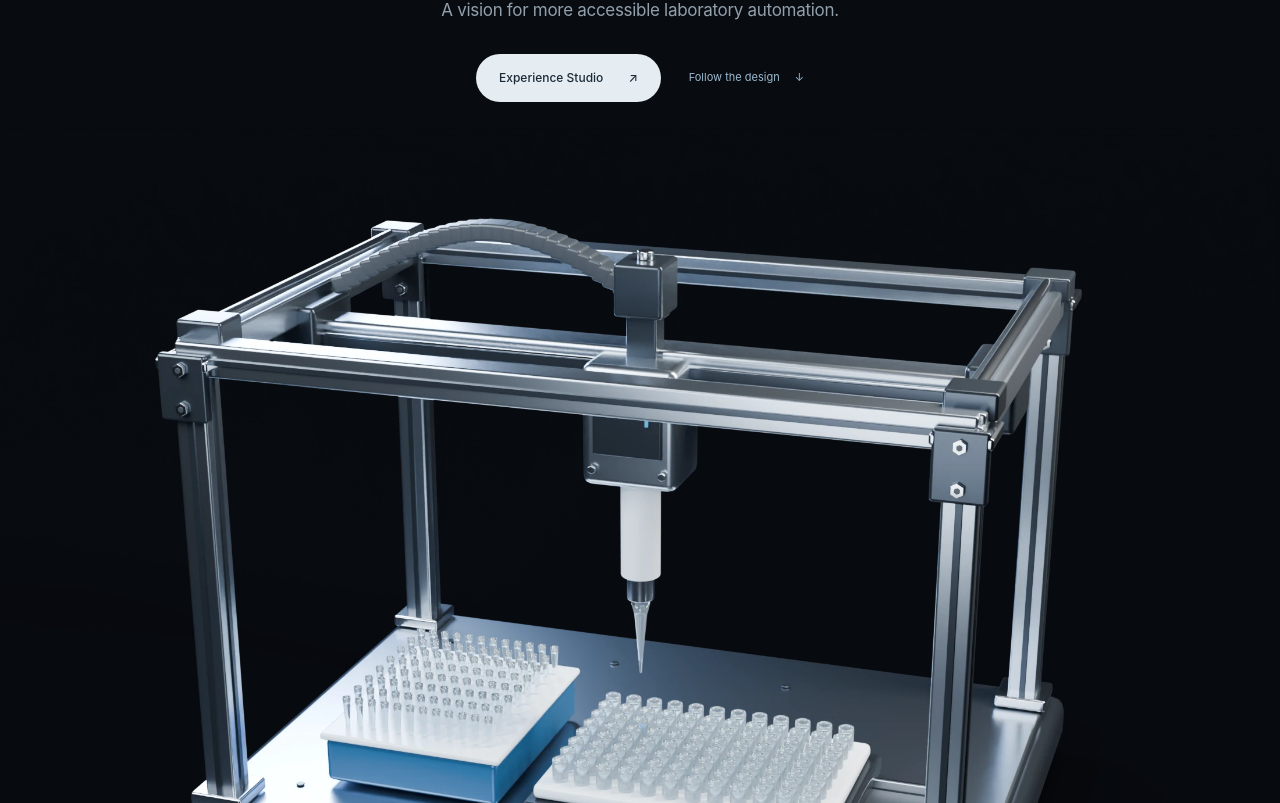
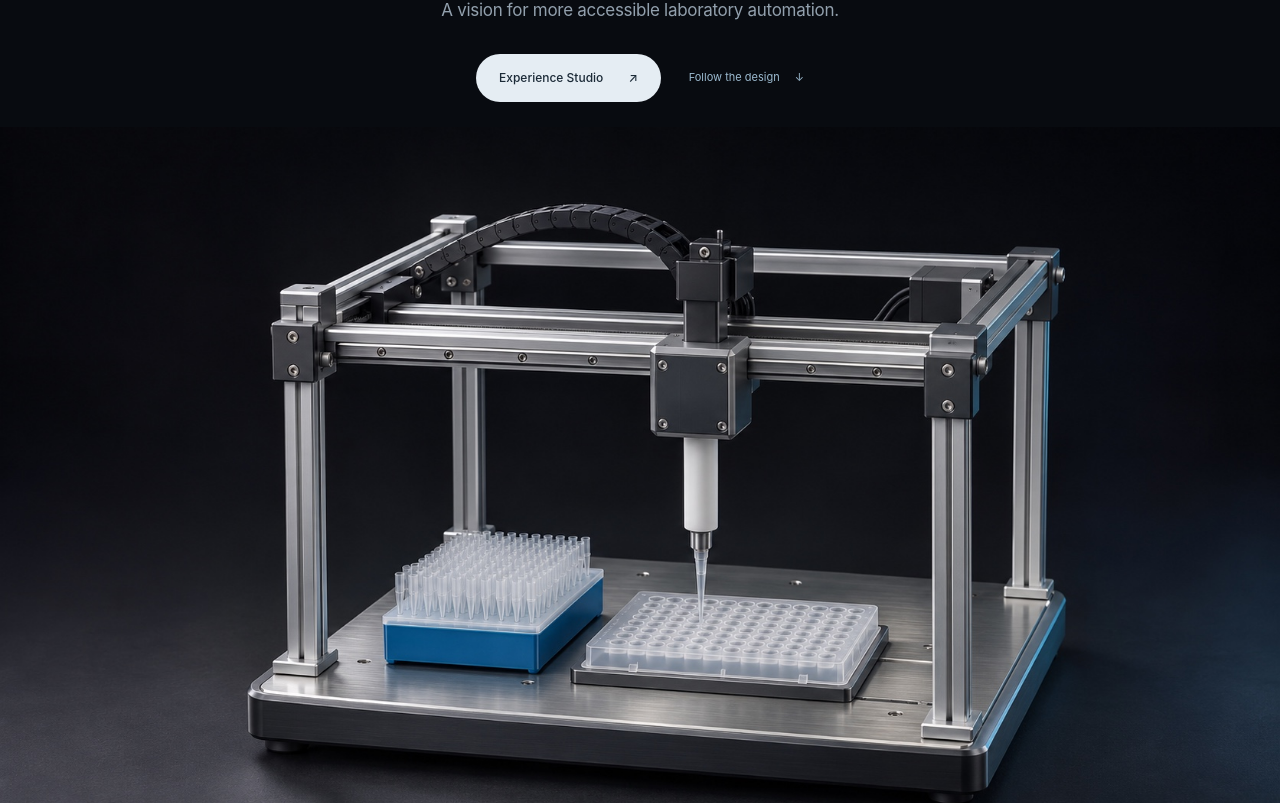
Before and after one commit to Tofu-coder/pipeomatic, a React (Vite) app: page / in a window 1280 px wide. Shown: the part 397-1200 px from the top of the page. Built offline with nearby package versions, Linux system fonts and the light colour scheme.

Commit message:
Use approved concept still for opening image

```diff
--- a/index.html
+++ b/index.html
@@ -11,7 +11,7 @@
     <link
       rel="preload"
       as="image"
-      href="%BASE_URL%images/studio-portrait.webp"
+      href="%BASE_URL%images/studio-opening.jpg"
     />
     <title>PipeOmatiC.io — Less repetition. More discovery.</title>
   </head>
--- a/src/ProductReveal.tsx
+++ b/src/ProductReveal.tsx
@@ -276,10 +276,10 @@ export default function ProductReveal() {
         </div>
         <figure className="launch-portrait">
           <img
-            src={`${import.meta.env.BASE_URL}images/studio-portrait.webp`}
-            alt="Studio-rendered full view of the proposed PipeOmatiC gantry system, with a single pipette, a 96-well plate, a tip rack, and a disposal opening"
-            width="2200"
-            height="1500"
+            src={`${import.meta.env.BASE_URL}images/studio-opening.jpg`}
+            alt="AI-generated concept visualization of the proposed PipeOmatiC gantry system, with a single pipette above a 96-well plate and a blue tip rack"
+            width="1672"
+            height="941"
             fetchPriority="high"
           />
           <figcaption>
```
Also changed, not shown: public/images/studio-opening.jpg (added).
